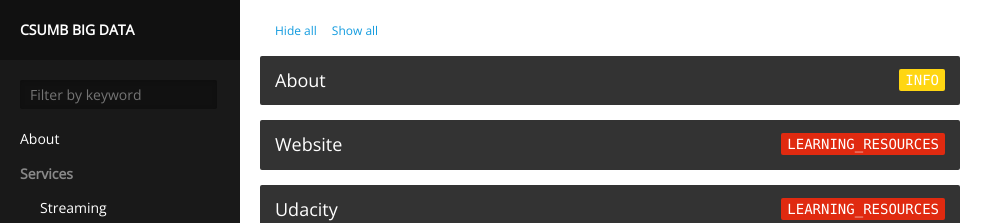
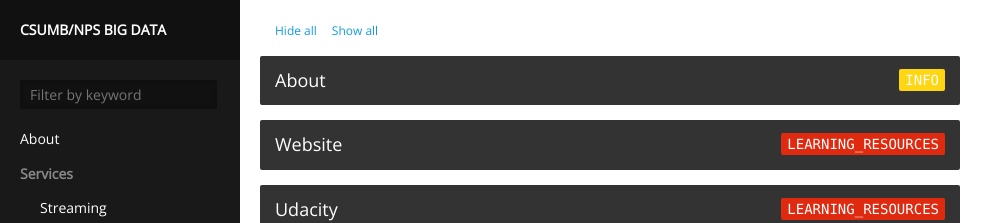
Before and after one commit to csumbBigData/csumbBigData.github.io, a Jekyll site: the page built from index.html, in a window 1280 px wide. Shown: the top 223 px of the page, without its empty margins (0-1003 px from the left). Built offline with Jekyll 4.4.1, drawn with Linux system fonts in a browser that asks for light colours.

Commit message:
Changed website name to CSUMB/NPS Big Data

```diff
--- a/_config.yml
+++ b/_config.yml
@@ -2,6 +2,6 @@
 exclude: ['README.markdown']
 permalink: ':title'
 safe: false
-title: 'CSUMB Big Data'
+title: 'CSUMB/NPS Big Data'
 highlighter: false
 ---
```
